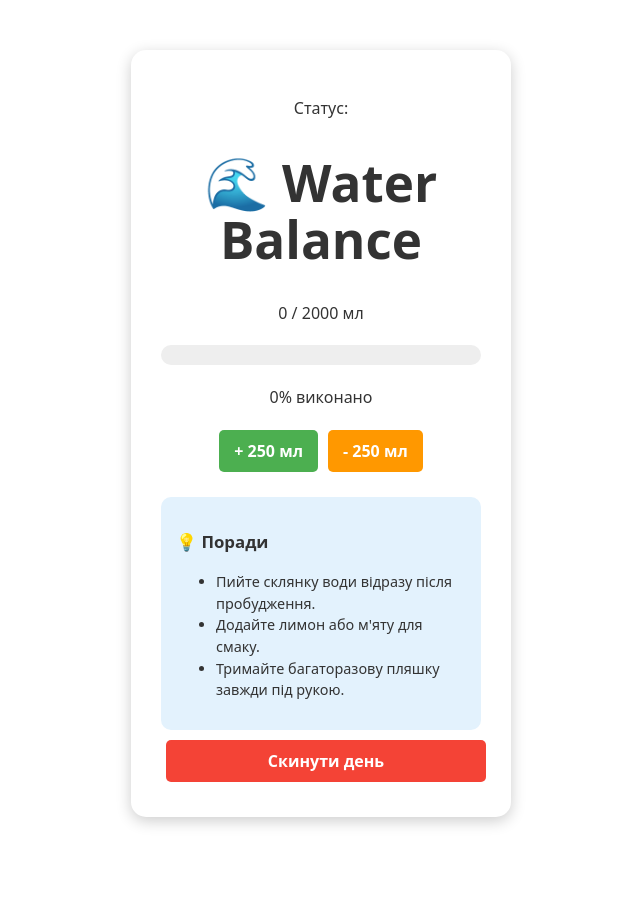
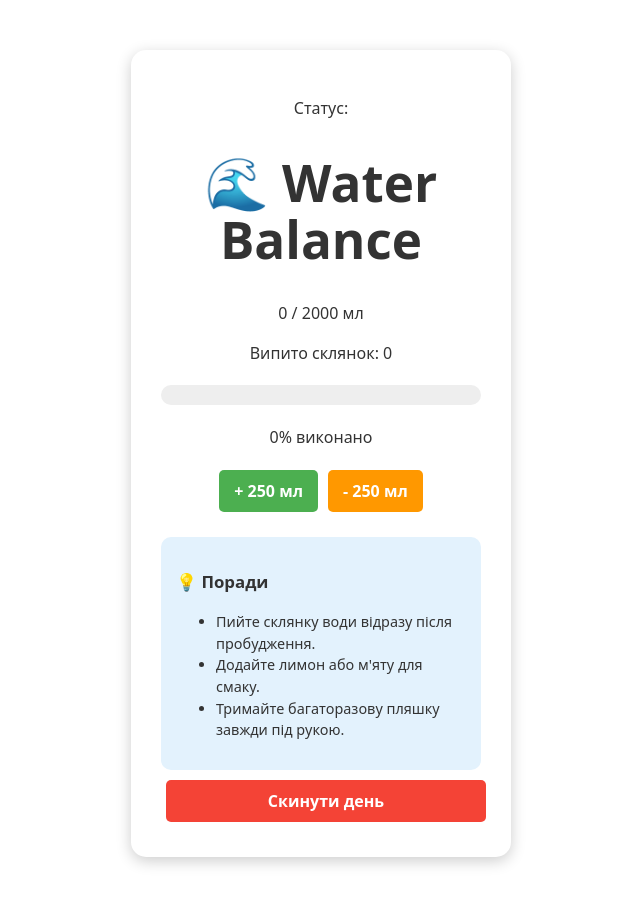
Before and after one commit to Khrystyna-Mariia/water-tracker, a React (Vite) app: page / in a window 1280 px wide. Shown: the top 904 px of the page, without its empty margins (319-959 px from the left). Before the commit the page ends 867 px from the top, so only its background shows below. Built offline with nearby package versions, Linux system fonts and the light colour scheme.

Commit message:
feat: add glass counter display

```diff
--- a/src/App.jsx
+++ b/src/App.jsx
@@ -30,6 +30,7 @@ function App() {
       <h1>🌊 Water Balance </h1>
       <div className="status-board">
         <p className="amount">{water} / {goal} мл</p>
+        <p>Випито склянок: {Math.floor(water / 250)}</p>
         <div className="progress-bar-bg">
           <div
             className="progress-bar-fill"
```
